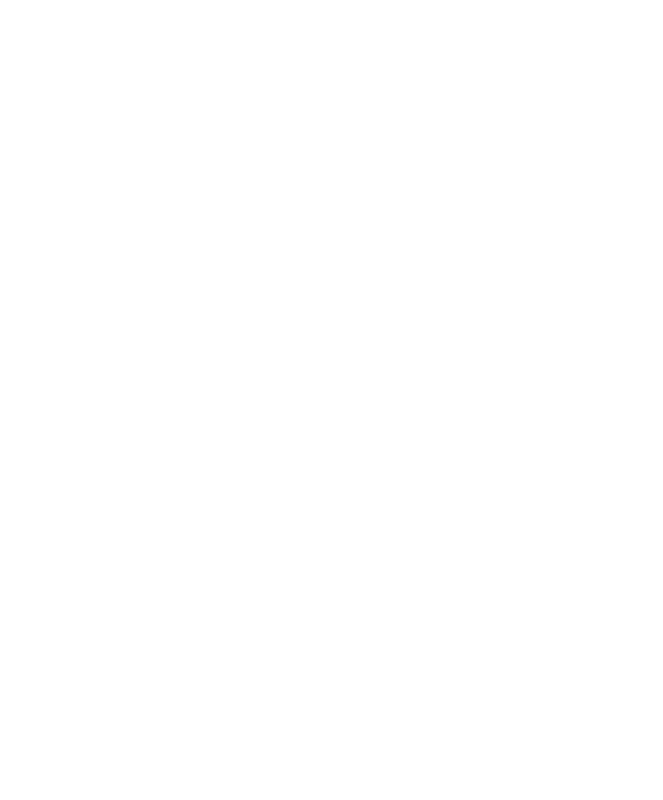
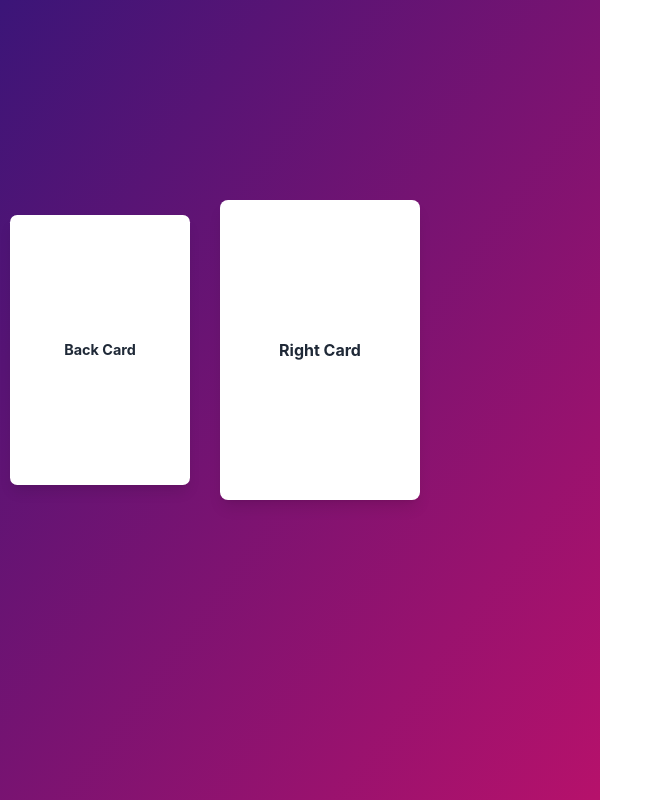
Before and after one commit to Saikat123Dev/jwoc-2025, a React (Vite) app in the folder client/: page /leaderboard in a window 1280 px wide. Before the commit this address had no page. Shown: the whole page, without its empty margins (0-663 px from the left). Built offline with nearby package versions, Linux system fonts and the light colour scheme.

Commit message:
LeaderBoard Added

```diff
--- a/client/src/App.jsx
+++ b/client/src/App.jsx
@@ -2,6 +2,7 @@
 import { BrowserRouter as Router, Routes, Route } from "react-router-dom";
 import Home from "./pages/Home.jsx";
 import Dashboard from "./pages/Dashboard.jsx";
+import LeaderBoard from "./pages/leaderboard.jsx";
 
 function App() {
     return (
@@ -9,6 +10,7 @@
             <Routes>
                 <Route path="/" element={<Home />} />
                 <Route path="/dashboard" element={<Dashboard />} />
+                <Route path="/leaderboard" element={<LeaderBoard/>}/>
             </Routes>
         </Router>
     );
--- /dev/null
+++ b/client/src/pages/leaderboard.jsx
@@ -0,0 +1,42 @@
+import React, { useRef } from "react";
+
+const App = () => {
+  const leaderboardRef = useRef(null);
+
+  const handleMouseMove = (e) => {
+    const { clientX: x, clientY: y } = e;
+    const centerX = window.innerWidth / 2;
+    const centerY = window.innerHeight / 2;
+
+    const rotateX = (y - centerY) / 50;
+    const rotateY = (centerX - x) / 50;
+
+    if (leaderboardRef.current) {
+      leaderboardRef.current.style.transform = `rotateX(${rotateX}deg) rotateY(${rotateY}deg)`;
+    }
+  };
+
+  return (
+    <div
+      className="h-screen w-sc flex items-center justify-center bg-gradient-to-br from-[#3B1578] to-[#B6116B] overflow-hidden"
+      onMouseMove={handleMouseMove}
+    >
+      <div
+        ref={leaderboardRef}
+        className="relative w-[600px] h-[400px] [transform-style:preserve-3d] [perspective:1000px]"
+      >
+        <div className="absolute w-[200px] h-[300px] bg-white rounded-lg shadow-lg flex items-center justify-center font-bold text-gray-800 transform scale-[0.9] -translate-z-[200px]">
+          Back Card
+        </div>
+        <div className="absolute w-[200px] h-[300px] bg-white rounded-lg shadow-lg flex items-center justify-center font-bold text-gray-800 transform -translate-x-[220px] translate-z-[80px] [rotate-y:35deg] [skew-y:-10deg]">
+          Left Card
+        </div>
+        <div className="absolute w-[200px] h-[300px] bg-white rounded-lg shadow-lg flex items-center justify-center font-bold text-gray-800 transform translate-x-[220px] translate-z-[80px] [rotate-y:-35deg] [skew-y:10deg]">
+          Right Card
+        </div>
+      </div>
+    </div>
+  );
+};
+
+export default App;
```
Also changed, not shown: 2 other files (tests, documents, lock files or other folders).
